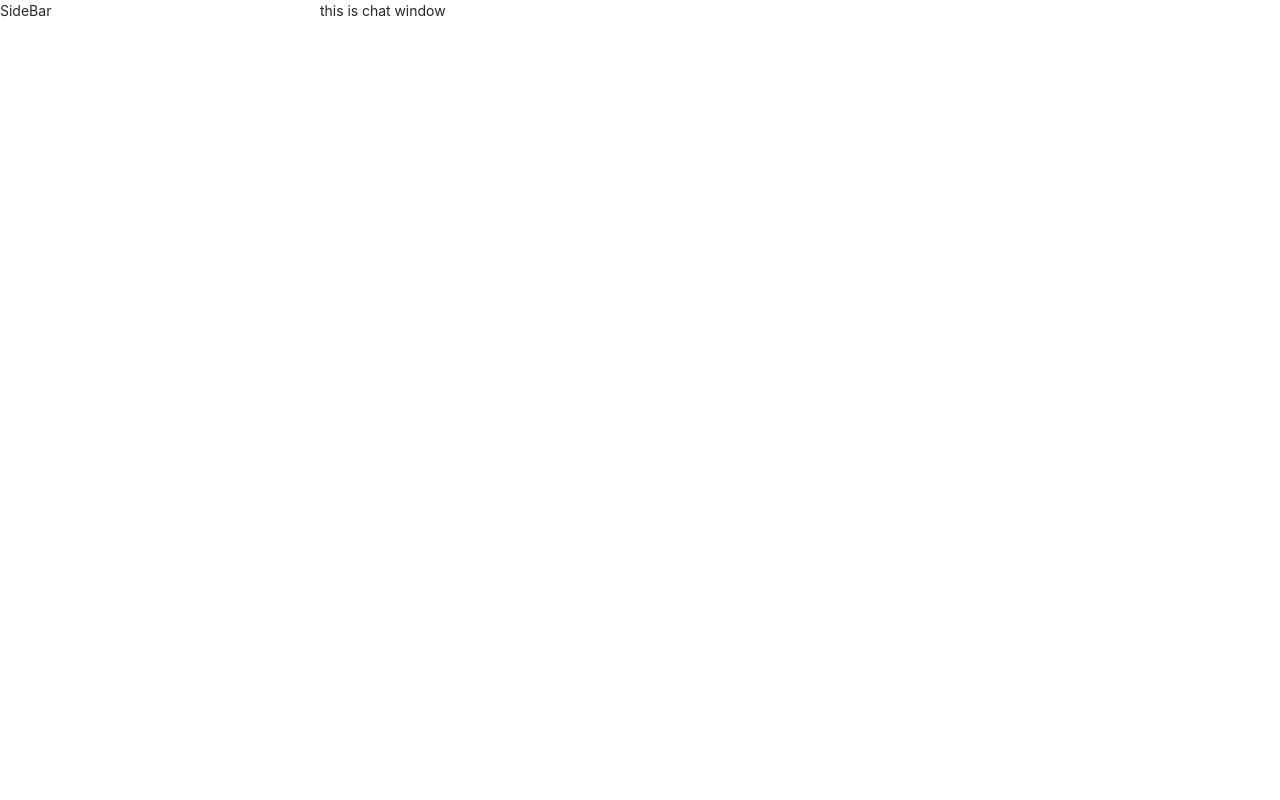
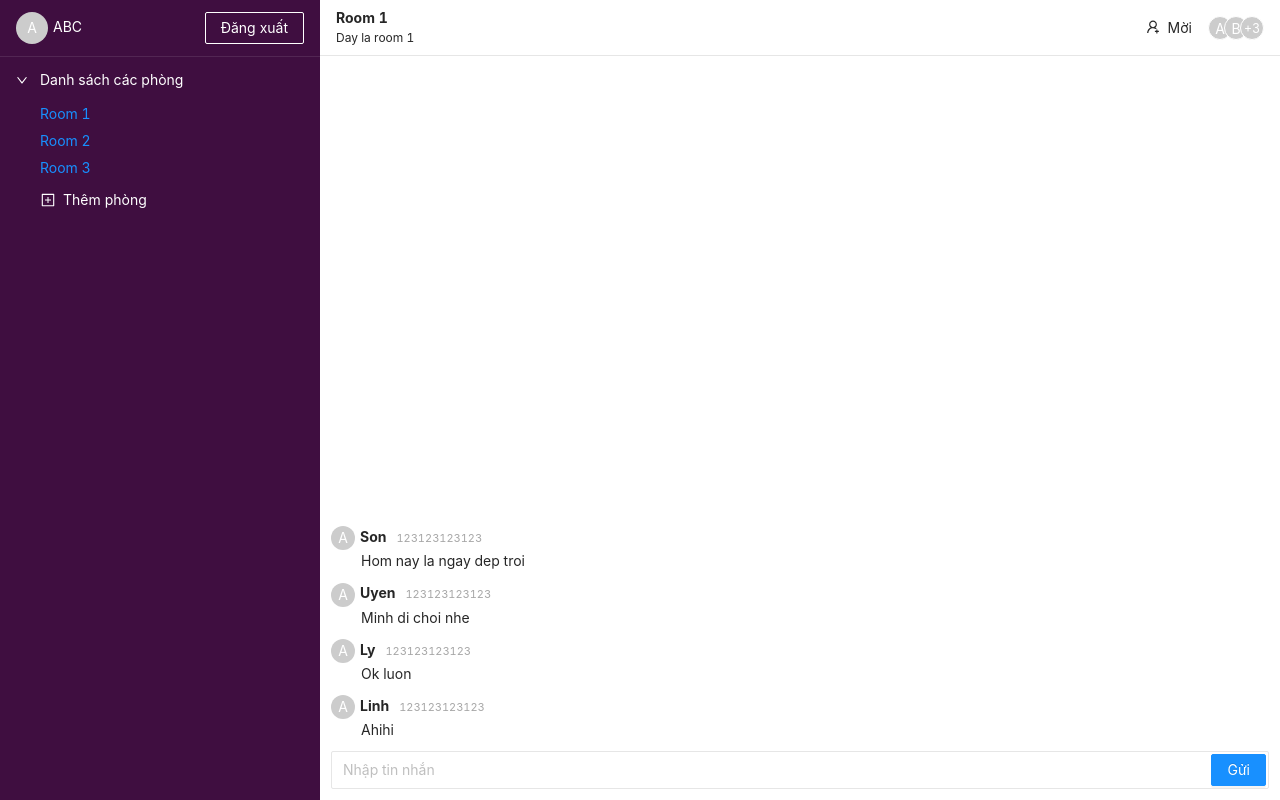
Before and after one commit to sonnv106/react-chat-app, a React (Create React App) app: page / in a window 1280 px wide. Built offline with nearby package versions, Linux system fonts and the light colour scheme; no server answers; sample sign-in values are in the browser's storage.

Commit message:
add components of chatroom

```diff
--- a/src/Context/AuthProvider.js
+++ b/src/Context/AuthProvider.js
@@ -10,10 +10,13 @@ export default function AuthProvider({ children }) {
   const [isLoading, setIsLoading] = useState(true);
   const [user, setUser] = useState({});
   const navigate = useNavigate();
+
   useEffect(() => {
+
     const unsubcribe = auth.onAuthStateChanged((user) => {
+      console.log(user)
+
       if (user) {
-        console.log(user)
         const { displayName, email, uid, photoURL } = user;
         setUser({
           displayName,
@@ -22,10 +25,12 @@ export default function AuthProvider({ children }) {
           photoURL,
         });
         setIsLoading(false);
-        navigate("/",{replace:true});
+        navigate("/");
+        return;
+      }else{
+        setIsLoading(false)
+        navigate("/login");
 
-      }else{
-        navigate("/login");
       }
 
     });
--- a/src/components/ChatRoom/ChatWindow.js
+++ b/src/components/ChatRoom/ChatWindow.js
@@ -1,5 +1,104 @@
+import { UserAddOutlined } from "@ant-design/icons";
+import { Avatar, Button, Form, Input, Tooltip } from "antd";
 import React from "react";
+import styled from "styled-components";
+import Message from "./Message";
 
+const HeaderStyled = styled.div`
+  display: flex;
+  justify-content: space-between;
+  height: 56px;
+  padding: 0 16px;
+  align-items: center;
+  border-bottom: 1px solid rgb(230, 230, 230);
+  .header {
+    &__info{
+      display: flex;
+      flex-direction: column;
+      justify-content: center;
+    }
+    &__title {
+      margin: 0;
+      font-weight: bold;
+    }
+    &__description {
+      font-size: 12px;
+    }
+  }
+
+`;
+const ButtonGroupStyled = styled.div`
+  display: flex;
+  align-items: center;
+`
+const MessageListStyled = styled.div`
+
+`
+const WrapperStyled = styled.div`
+  height: 100vh;
+`
+const ContentStyled = styled.div`
+  height: calc(100% - 56px);
+  display: flex;
+  flex-direction: column;
+  padding: 11px;
+  justify-content: flex-end;
+`;
+const FormStyled = styled(Form)`
+  display: flex;
+  justify-content: space-between;
+  align-items: center;
+  padding: 2px 2px 2px 0;
+  border: 1px solid rgb(230,230,230);
+  border-radius: 2px;
+  .ant-form-item {
+    flex: 1;
+    margin-bottom: 0;
+  }
+`
 export default function ChatWindow() {
-  return <div>this is chat window</div>;
+  return (
+    <WrapperStyled>
+      <HeaderStyled>
+        <div className="header__info">
+          <p className="header__title">Room 1</p>
+          <span className="header__description">Day la room 1</span>
+        </div>
+        <ButtonGroupStyled>
+          <Button icon={<UserAddOutlined />} type = 'text'>Mời</Button>
+          <Avatar.Group size={"small"} maxCount={2}>
+            <Tooltip title="A">
+              <Avatar>A</Avatar>
+            </Tooltip>
+            <Tooltip title="A">
+              <Avatar>B</Avatar>
+            </Tooltip>
+            <Tooltip title="A">
+              <Avatar>C</Avatar>
+            </Tooltip>
+            <Tooltip title="A">
+              <Avatar>D</Avatar>
+            </Tooltip>
+            <Tooltip title="A">
+              <Avatar>E</Avatar>
+            </Tooltip>
+          </Avatar.Group>
+        </ButtonGroupStyled>
+      </HeaderStyled>
+      <ContentStyled>
+        <MessageListStyled>
+          <Message displayName={'Son'} photoURL={null} createAt={123123123123} text={'Hom nay la ngay dep troi'}/>
+          <Message displayName={'Uyen'} photoURL={null} createAt={123123123123} text={'Minh di choi nhe'}/>
+          <Message displayName={'Ly'} photoURL={null} createAt={123123123123} text={'Ok luon'}/>
+          <Message displayName={'Linh'} photoURL={null} createAt={123123123123} text={'Ahihi'}/>
+        </MessageListStyled>
+        <FormStyled>
+          <Form.Item>
+            <Input placeholder="Nhập tin nhắn" bordered={false} autoComplete="off"/>
+          </Form.Item>
+          <Button type="primary">Gửi</Button>
+        </FormStyled>
+      </ContentStyled>
+    </WrapperStyled>
+  );
 }
--- /dev/null
+++ b/src/components/ChatRoom/Message.js
@@ -0,0 +1,39 @@
+import React from "react";
+import { Avatar, Typography } from "antd";
+import styled from "styled-components";
+
+const WrapperStyled = styled.div`
+    margin-bottom: 10px;
+    .author {
+        margin-left: 5px;
+        font-weight: bold;
+    }
+    .date {
+        margin-left: 10px;
+        font-size: 11px;
+        color: #a7a7a7;
+    }
+    .content {
+        margin-left: 30px;
+    }
+`;
+
+export default function Message({text, displayName, createAt, photoURL}){
+    return(
+        <WrapperStyled>
+            <div>
+                <Avatar src={photoURL} size='small'>
+                    A
+                </Avatar>
+                <Typography.Text className="author">{displayName}</Typography.Text>
+                <Typography.Text className="date">{createAt}</Typography.Text>
+
+            </div>
+            <div>
+                <Typography.Text className="content">
+                    {text}
+                </Typography.Text>
+            </div>
+        </WrapperStyled>
+    )
+}
--- /dev/null
+++ b/src/components/ChatRoom/RoonList.js
@@ -0,0 +1,45 @@
+import { PlusSquareOutlined } from "@ant-design/icons";
+import { Button, Collapse, Typography } from "antd";
+import React from "react";
+import styled from "styled-components";
+
+const { Panel } = Collapse;
+
+const PanelStyled = styled(Panel)`
+  &&& {
+    .ant-collapse-header,
+    p {
+      color: white;
+    }
+    .ant-collapse-content-box {
+      padding: 0 40px;
+    }
+    .add-room {
+      color: white;
+      padding: 0;
+    }
+  }
+`;
+const LinkStyled = styled(Typography.Link)`
+  display: block;
+  margin-bottom: 5px;
+  color: white;
+`;
+
+const RoomList = () => {
+  return (
+    <Collapse ghost defaultActiveKey={["1"]}>
+      <PanelStyled header="Danh sách các phòng" key={"1"}>
+        <LinkStyled> Room 1</LinkStyled>
+        <LinkStyled> Room 2</LinkStyled>
+        <LinkStyled> Room 3</LinkStyled>
+
+        <Button type="text" icon={<PlusSquareOutlined />} className="add-room">
+
+          Thêm phòng
+        </Button>
+      </PanelStyled>
+    </Collapse>
+  );
+};
+export default RoomList;
--- a/src/components/ChatRoom/Sidebar.js
+++ b/src/components/ChatRoom/Sidebar.js
@@ -1,5 +1,26 @@
 import React from "react";
+import { Row, Col } from "antd";
+import UserInfo from "./UserInfo";
+import RoomList from "./RoonList";
+import styled from "styled-components";
+
+const SideBarStyled = styled.div`
+  background: #3f0e40;
+  color: white;
+  height: 100vh;
+`;
 
 export default function SideBar() {
-  return <div>SideBar</div>;
+  return (
+    <SideBarStyled>
+      <Row>
+        <Col span={24}>
+          <UserInfo />
+        </Col>
+        <Col span={24}>
+          <RoomList />
+        </Col>
+      </Row>
+    </SideBarStyled>
+  );
 }
--- a/src/components/ChatRoom/UserInfo.js
+++ b/src/components/ChatRoom/UserInfo.js
@@ -1,8 +1,25 @@
 import React from "react";
-export default function UserInfo(){
-    return(
-        <div>
-            this info
-        </div>
-    )
+import { Avatar, Button, Typography } from "antd";
+import styled from "styled-components";
+import {auth} from '../firebase/config'
+const WrapperStyled = styled.div`
+  display: flex;
+  justify-content: space-between;
+  padding: 12px 16px;
+  border-bottom: 1px solid rgba(82, 38, 83);
+  .username {
+    margin-left: 5px;
+    color: white
+  }
+`;
+export default function UserInfo() {
+  return (
+    <WrapperStyled>
+      <div>
+        <Avatar>A</Avatar>
+        <Typography.Text className="username">ABC</Typography.Text>
+      </div>
+      <Button ghost onClick={()=>auth.signOut()}>Đăng xuất</Button>
+    </WrapperStyled>
+  );
 }
--- a/src/components/ChatRoom/index.js
+++ b/src/components/ChatRoom/index.js
@@ -1,7 +1,7 @@
 import { Row, Col } from "antd";
 import React from "react";
 import ChatWindow from './ChatWindow';
-import SideBar from './SideBar';
+import SideBar from './Sidebar'
 export default function ChatRoom (){
     console.log('chat room')
     return(
--- a/src/components/Login/index.js
+++ b/src/components/Login/index.js
@@ -1,20 +1,50 @@
 import React from "react";
 import { Row, Col, Typography, Button } from "antd";
-import { FacebookAuthProvider, signInWithPopup } from "firebase/auth";
-import { auth } from "../firebase/config";
+import {
+  FacebookAuthProvider,
+  signInWithPopup,
+  onAuthStateChanged,
+} from "firebase/auth";
+import { collection, addDoc } from "firebase/firestore";
+import { auth, db } from "../firebase/config";
 import { useNavigate } from "react-router-dom";
+import { addDocument } from "../firebase/services";
 const { Title } = Typography;
 const fbProvider = new FacebookAuthProvider();
 
 export default function Login() {
-    const navigate = useNavigate();
-    const handleFbLogin = async () => {
-        const result = await signInWithPopup(auth, fbProvider);
-        const user = result.user;
-        if (user) {
-          navigate("/");
-        }
-      };
+  const navigate = useNavigate();
+  const handleFbLogin = async () => {
+    const { user, operationType, providerId } = await signInWithPopup(
+            auth,
+            fbProvider
+    );
+    if(user){
+      navigate('/');
+      return
+    }else{
+      navigate('/login')
+    }
+    // onAuthStateChanged(auth, async (user) => {
+    //   if (user) {
+    //     navigate("/");
+    //     return;
+    //   } else {
+    //     const { user, operationType, providerId } = await signInWithPopup(
+    //       auth,
+    //       fbProvider
+    //     );
+    //     addDocument("users", {
+    //       displayName: user.displayName,
+    //       email: user.email,
+    //       photoURL: user.photoURL,
+    //       phone: user.phoneNumber,
+    //       uid: user.displayName,
+    //       providerId: user.providerId,
+    //     });
+    //   }
+    // });
+  };
   return (
     <div>
       <Row justify="center" style={{ height: 800 }}>
--- a/src/components/firebase/config.js
+++ b/src/components/firebase/config.js
@@ -23,5 +23,5 @@ const firebaseConfig = {
 const app = initializeApp(firebaseConfig);
 const analytics = getAnalytics(app);
 const auth = getAuth();
-
-export { getFirestore, getAuth, auth };
+const db = getFirestore(app);
+export { db, getAuth, auth };
--- /dev/null
+++ b/src/components/firebase/services.js
@@ -0,0 +1,7 @@
+import { collection, addDoc} from "firebase/firestore";
+import { db } from "./config";
+export const addDocument = (collectionName, data)=>{
+    const query = addDoc(collection(db,collectionName), {
+        ...data,
+    })
+}
```
